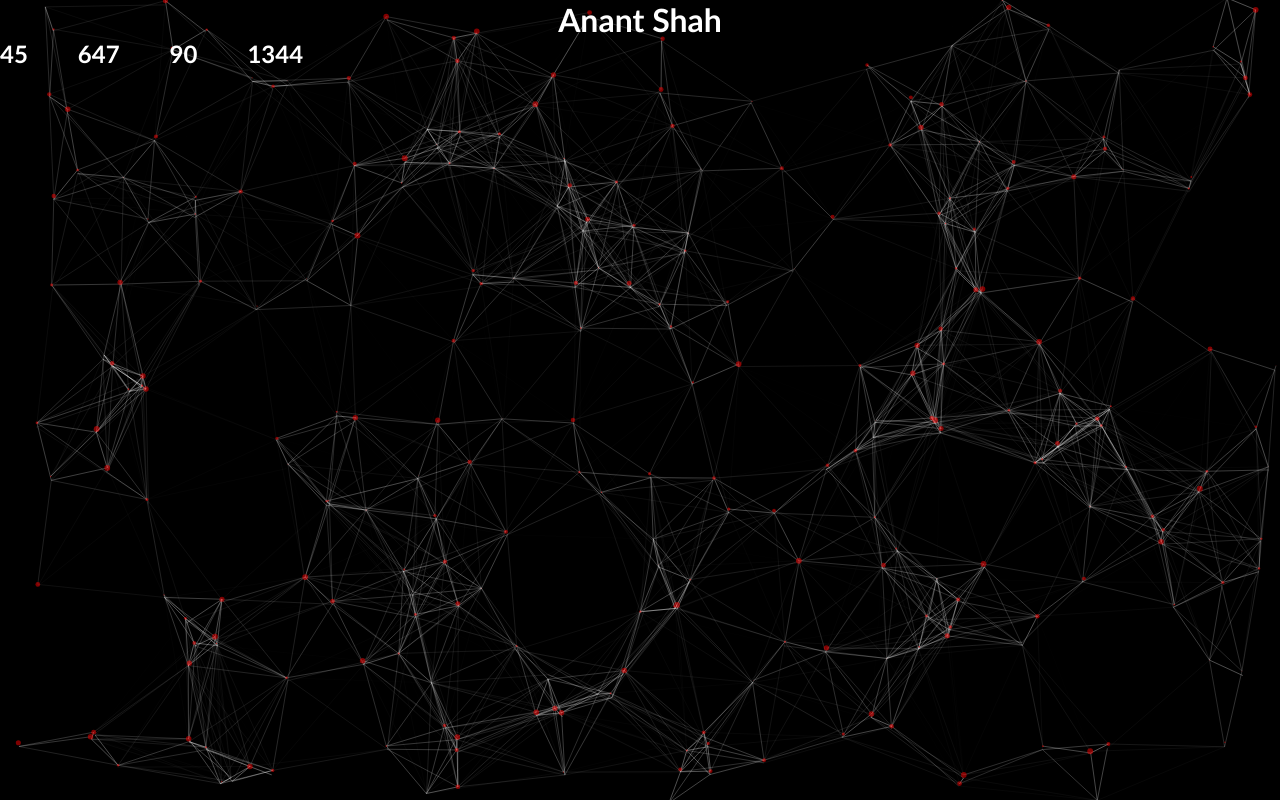
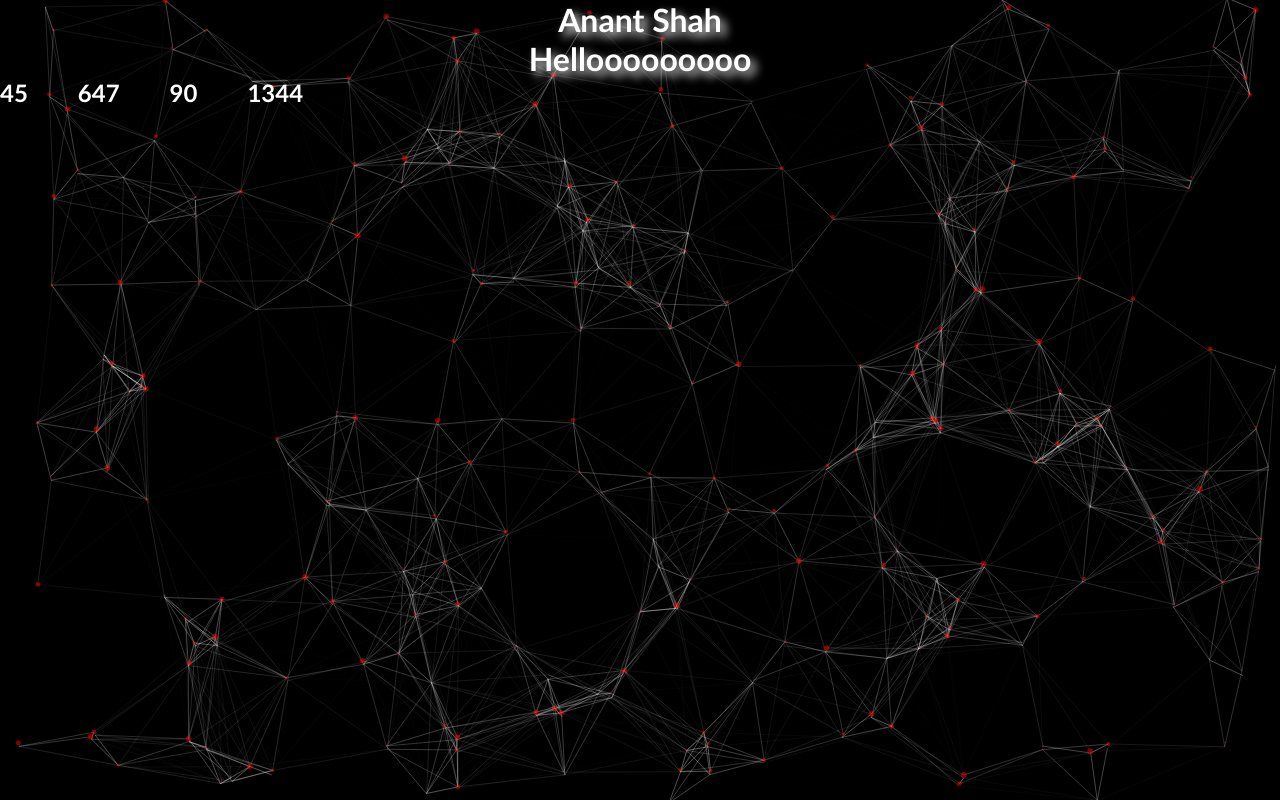
Before and after one commit to Malak0007/Particles, a plain HTML site: page index.html in a window 1280 px wide. Drawn offline with nearby package versions, Linux system fonts and the light colour scheme; animation ran at ten frames a second.

Commit message:
made changes in text shadow

```diff
--- a/assets/css/style.css
+++ b/assets/css/style.css
@@ -10,6 +10,7 @@ h1{
     color: white;
     font-family: 'Gill Sans', 'Gill Sans MT', Calibri, 'Trebuchet MS', sans-serif;
     text-align: center;
+    text-shadow: 5px 5px 10px white;
 }
 
 .counter{
--- a/index.html
+++ b/index.html
@@ -19,6 +19,8 @@
     <div class="main-banner">
         <h1>Anant Shah</h1>
     </div>
+
+    <h1>Hellooooooooo</h1>
 
     <div class="counter">
 
```
